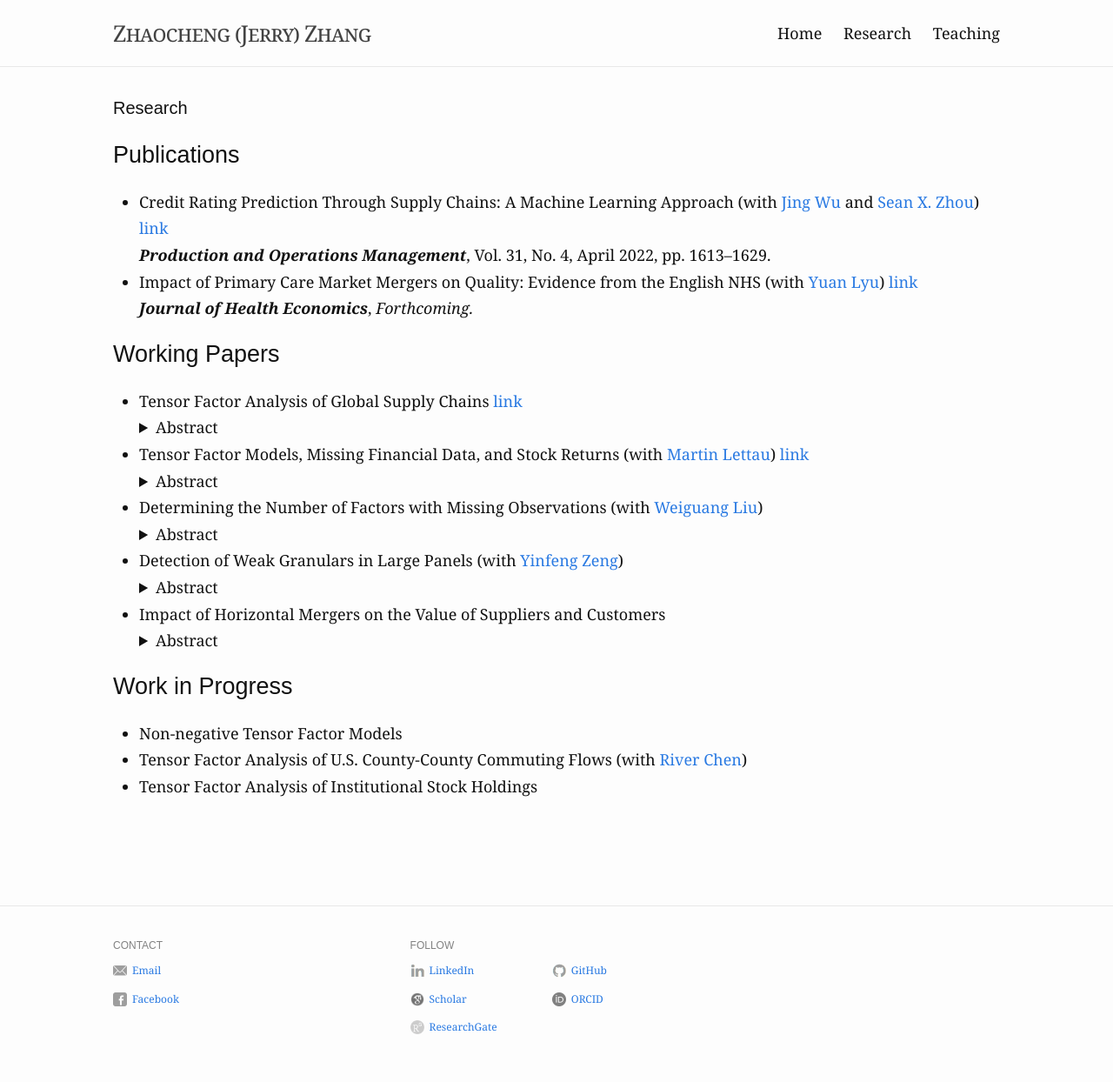
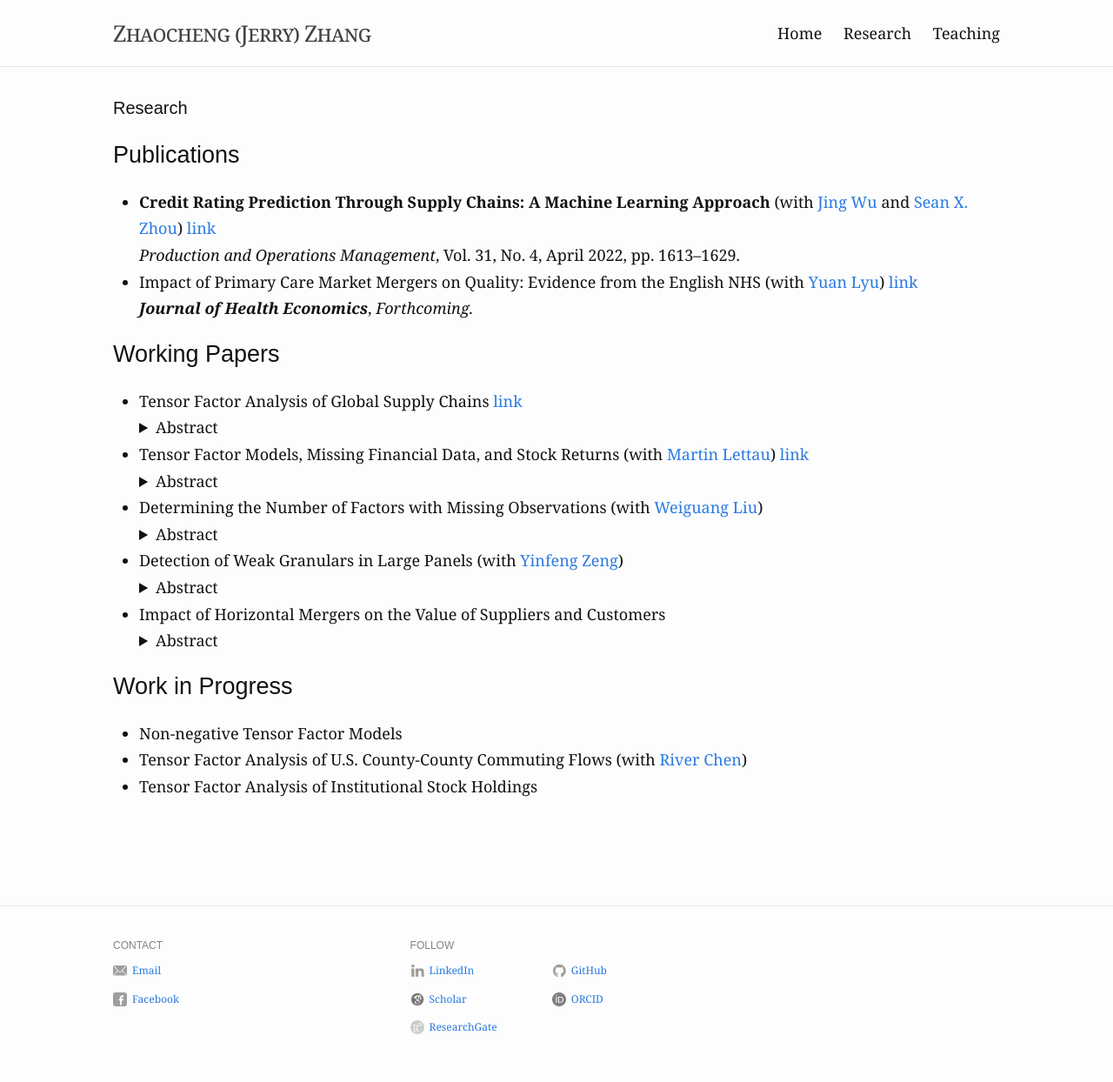
Before and after one commit to zhaocheng-zhang/zhaocheng-zhang.github.io, a Jekyll site: the page built from research.md, in a window 1280 px wide. Shown: the whole page at 87% size. Built offline with Jekyll 4.4.1, drawn with Linux system fonts in a browser that asks for light colours.

```diff
--- a/research.md
+++ b/research.md
@@ -6,8 +6,8 @@ slug: /research
 
 ## Publications
 
-* Credit Rating Prediction Through Supply Chains: A Machine Learning Approach (with [Jing Wu](https://www.bschool.cuhk.edu.hk/staff/wu-jing/) and [Sean X. Zhou](https://www.bschool.cuhk.edu.hk/staff/zhou-sean-xiang/)) [link](https://doi.org/10.1111/poms.13634)\
-   ***Production and Operations Management***, Vol. 31, No. 4, April 2022, pp. 1613–1629. <!--Media at [POMS](https://youtu.be/ybiD_tnwa2g) and [CUHK](https://cbk.bschool.cuhk.edu.hk/supply-chain-health-a-new-way-to-predict-credit-ratings/); [Code](https://github.com/zhaocheng-zhang/CreditRatingSC).-->
+* **Credit Rating Prediction Through Supply Chains: A Machine Learning Approach** (with [Jing Wu](https://www.bschool.cuhk.edu.hk/staff/wu-jing/) and [Sean X. Zhou](https://www.bschool.cuhk.edu.hk/staff/zhou-sean-xiang/)) [link](https://doi.org/10.1111/poms.13634)\
+   *Production and Operations Management*, Vol. 31, No. 4, April 2022, pp. 1613–1629. <!--Media at [POMS](https://youtu.be/ybiD_tnwa2g) and [CUHK](https://cbk.bschool.cuhk.edu.hk/supply-chain-health-a-new-way-to-predict-credit-ratings/); [Code](https://github.com/zhaocheng-zhang/CreditRatingSC).-->
 * Impact of Primary Care Market Mergers on Quality: Evidence from the English NHS (with [Yuan Lyu](http://ae.ruc.edu.cn/szdw/qzjs/ayjspx/nyjjx/nyllyzcjys/ly/index.htm)) [link](https://doi.org/10.1016/j.jhealeco.2025.103050)\
    ***Journal of Health Economics***, *Forthcoming.*
 
```
